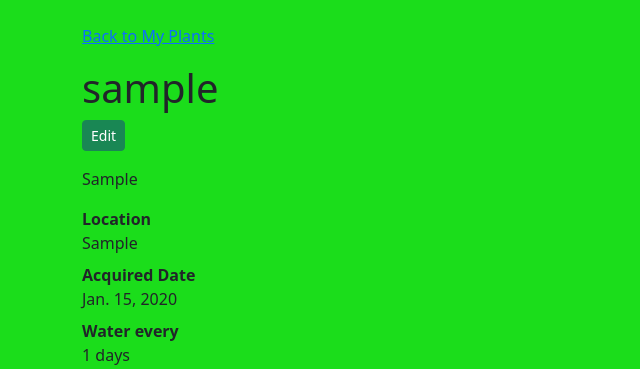
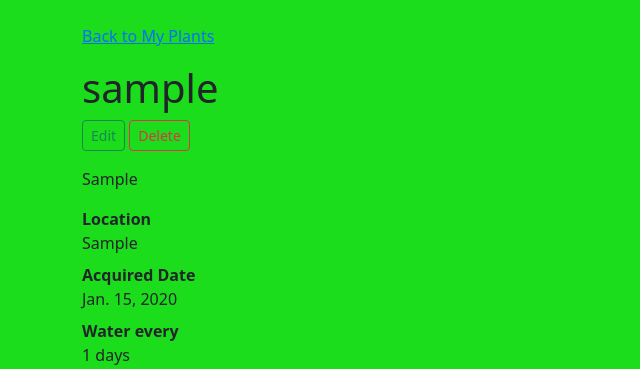
Before and after one commit to Blitzgeist-69/plantpal, a Django app: page /plants/1/ in a window 1280 px wide. Shown: the part 56-425 px from the top of the page, without its empty margins (0-640 px from the left). Run offline with Django 4.2, Linux system fonts and the light colour scheme; a user stored in the database is signed in; tables that the repository leaves empty hold one stand-in row (values such as "Sample post"); data that the repository does not hold is empty.

Commit message:
Add plant delete with confirm page with owner check

```diff
--- a/plants/urls.py
+++ b/plants/urls.py
@@ -8,5 +8,6 @@ urlpatterns = [
     path('plants/', views.plant_list, name='plant_list'),
     path('plants/add/', views.plant_create, name='plant_create'),
     path('plants/<int:pk>/edit/', views.plant_update, name='plant_update'),
+    path('plants/<int:pk>/delete/', views.plant_delete, name='plant_delete'),
     path('plants/<int:pk>/', views.plant_detail, name='plant_detail'),
 ]
--- a/plants/views.py
+++ b/plants/views.py
@@ -103,3 +103,21 @@ def plant_update(request, pk):
         'plants/plant_form.html',
         {'form': form, 'is_edit': True},
     )
+
+
+@login_required
+def plant_delete(request, pk):
+    """ Delete an existing plant for the logged-in user. """
+    plant = get_object_or_404(Plant, pk=pk, user=request.user)
+
+    if request.method == 'POST':
+        nickname = plant.nickname
+        plant.delete()
+        messages.success(request, f'{nickname} has been deleted.')
+        return redirect('plants:plant_list')
+
+    return render(
+        request,
+        'plants/plant_confirm_delete.html',
+        {'plant': plant},
+    )
--- a/templates/plants/plant_detail.html
+++ b/templates/plants/plant_detail.html
@@ -9,8 +9,10 @@
 
 <h1>{{ plant.nickname }}</h1>
 <p>
-    <a class="btn btn-success btn-sm" href="{% url 'plants:plant_update' plant.pk %}">Edit</a>
+    <a class="btn btn-outline-success btn-sm" href="{% url 'plants:plant_update' plant.pk %}">Edit</a>
+    <a class="btn btn-outline-danger btn-sm" href="{% url 'plants:plant_delete' plant.pk %}">Delete</a>
 </p>
+
 <p>{{ plant.species }}</p>
 
 <dl>
```
Also changed, not shown: templates/plants/plant_confirm_delete.html (+19 -0 lines).
